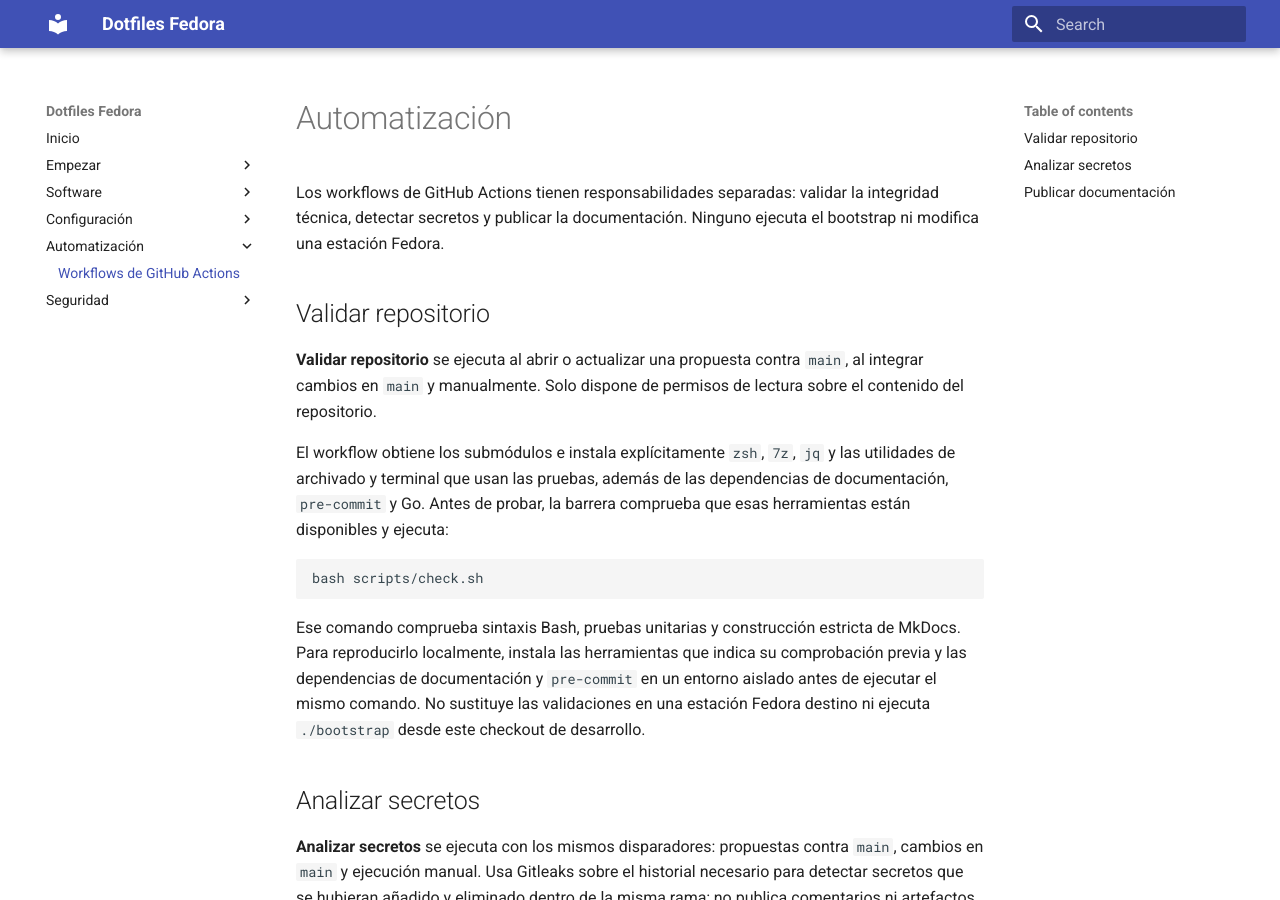
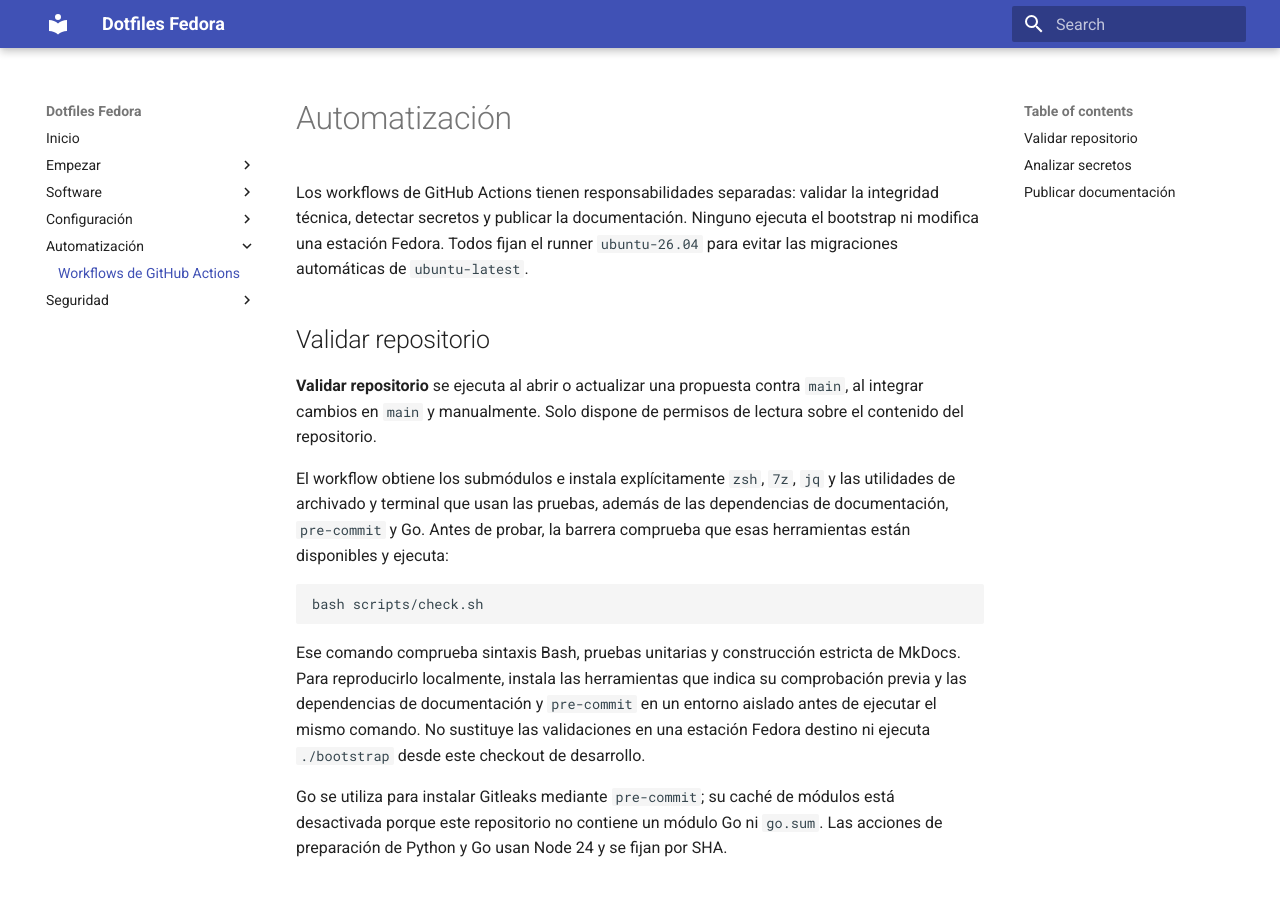
Before and after one commit to rdiezsj/dotfiles, an MkDocs documentation site: the page built from docs/automatizacion.md, in a window 1280 px wide and 900 px high. Built offline with MkDocs 1.6.1 and Material for MkDocs 9.7.7, drawn with Linux system fonts in a browser that asks for light colours.

Commit message:
Actualiza CI a Ubuntu 26.04 y acciones con Node 24

```diff
--- a/docs/automatizacion.md
+++ b/docs/automatizacion.md
@@ -2,7 +2,8 @@
 
 Los workflows de GitHub Actions tienen responsabilidades separadas: validar la
 integridad técnica, detectar secretos y publicar la documentación. Ninguno
-ejecuta el bootstrap ni modifica una estación Fedora.
+ejecuta el bootstrap ni modifica una estación Fedora. Todos fijan el runner
+`ubuntu-26.04` para evitar las migraciones automáticas de `ubuntu-latest`.
 
 ## Validar repositorio
 
@@ -25,6 +26,10 @@ su comprobación previa y las dependencias de documentación y `pre-commit` en
 un entorno aislado antes de ejecutar el mismo comando. No sustituye las
 validaciones en una estación Fedora destino ni ejecuta `./bootstrap` desde
 este checkout de desarrollo.
+
+Go se utiliza para instalar Gitleaks mediante `pre-commit`; su caché de módulos
+está desactivada porque este repositorio no contiene un módulo Go ni `go.sum`.
+Las acciones de preparación de Python y Go usan Node 24 y se fijan por SHA.
 
 ## Analizar secretos
 
```
Also changed, not shown: 3 other files.
